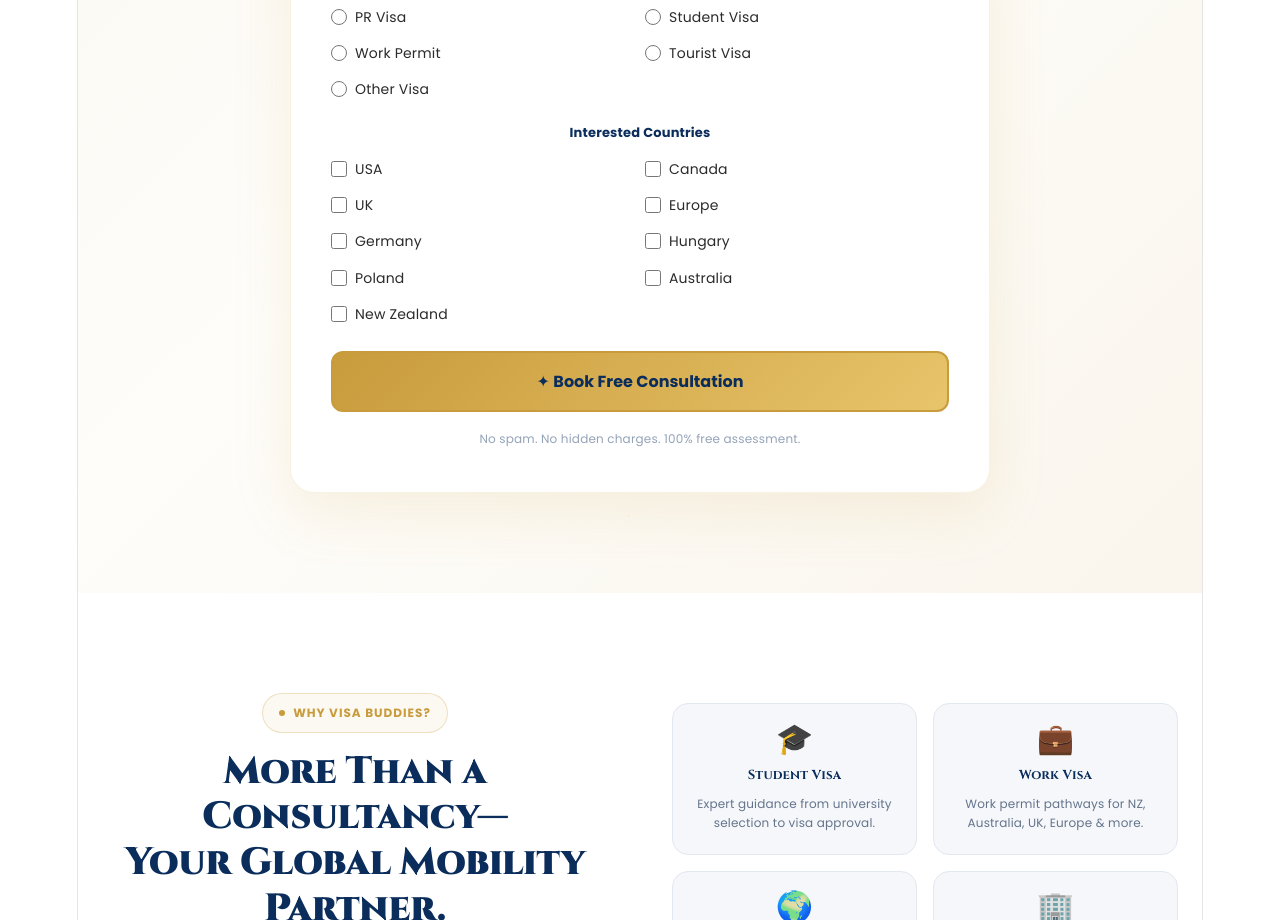
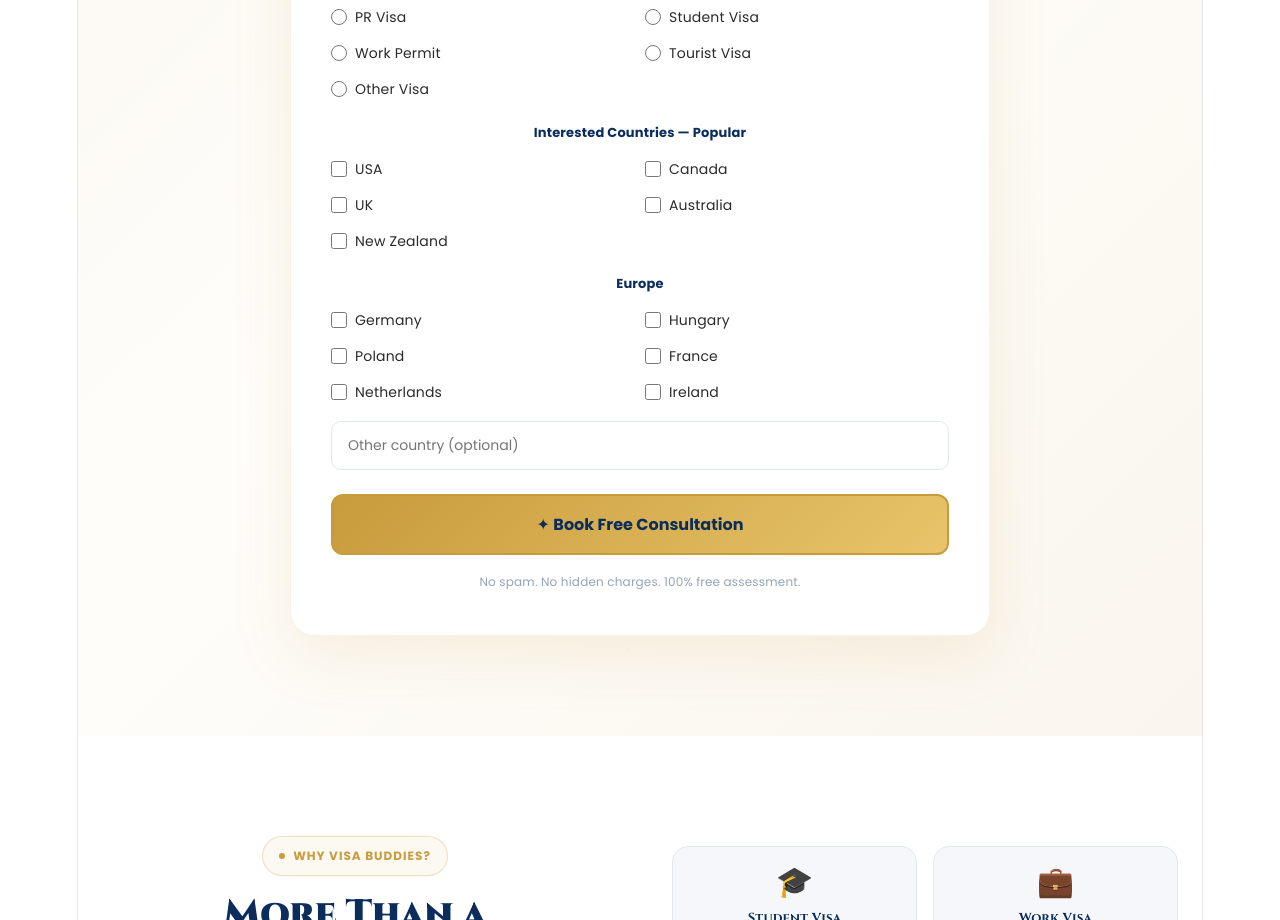
Before and after one commit to hetpatel79/visa-buddies, a React (Vite) app: page / in a window 1280 px wide. Shown: the part 2200-3120 px from the top of the page. Built offline with nearby package versions, Linux system fonts and the light colour scheme.

Commit message:
Split country checkboxes into Popular and Europe groups, add optional 'Other country' text field

```diff
--- a/src/App.jsx
+++ b/src/App.jsx
@@ -172,7 +172,8 @@ const DESTINATIONS = [
   { f: "🇸🇬", n: "Singapore", sub: "Business • Finance • Tech" },
 ];
 const TIMELINE = ["Free Consultation", "Profile Evaluation", "Document Preparation", "Application Submission", "Visa Filing", "Interview Guidance", "Visa Approval", "Fly Abroad 🎉"];
-const COUNTRY_LIST = ["USA", "Canada", "UK", "Europe", "Germany", "Hungary", "Poland", "Australia", "New Zealand"];
+const POPULAR_COUNTRIES = ["USA", "Canada", "UK", "Australia", "New Zealand"];
+const EUROPE_COUNTRIES = ["Germany", "Hungary", "Poland", "France", "Netherlands", "Ireland"];
 const VISA_TYPES = [{ v: "pr", l: "PR Visa" }, { v: "student", l: "Student Visa" }, { v: "work", l: "Work Permit" }, { v: "tourist", l: "Tourist Visa" }, { v: "other", l: "Other Visa" }];
 
 const TESTIMONIALS = [
@@ -225,7 +226,7 @@ export default function App(){
   const [scrolled, setScrolled] = useState(false);
   const [menuOpen, setMenuOpen] = useState(false);
   const [backTop, setBackTop] = useState(false);
-  const [form, setForm] = useState({ name: "", phone: "", email: "", country: "", visa: "", msg: "", consultType: "call", date: "", time: "", countries: [] });
+  const [form, setForm] = useState({ name: "", phone: "", email: "", country: "", visa: "", msg: "", consultType: "call", date: "", time: "", countries: [], otherCountry: "" });
   const [sent, setSent] = useState(false);
   const [storyIdx, setStoryIdx] = useState(0);
   const { scrollYProgress } = useScroll();
@@ -511,15 +512,27 @@ export default function App(){
                     </div>
 
                     <div style={{ marginBottom: 20 }}>
-                      <div style={{ fontSize: 13, fontWeight: 700, color: C.navy, marginBottom: 10 }}>Interested Countries</div>
-                      <div style={{ display: "grid", gridTemplateColumns: "1fr 1fr", gap: 10 }} className="g2">
-                        {COUNTRY_LIST.map((c) => (
+                      <div style={{ fontSize: 13, fontWeight: 700, color: C.navy, marginBottom: 10 }}>Interested Countries — Popular</div>
+                      <div style={{ display: "grid", gridTemplateColumns: "1fr 1fr", gap: 10, marginBottom: 16 }} className="g2">
+                        {POPULAR_COUNTRIES.map((c) => (
                           <label key={c} style={{ display: "flex", alignItems: "center", gap: 8, cursor: "pointer", fontSize: 14, color: C.text }}>
                             <input type="checkbox" checked={form.countries.includes(c)} onChange={() => setForm({ ...form, countries: form.countries.includes(c) ? form.countries.filter((x) => x !== c) : [...form.countries, c] })} style={{ accentColor: C.gold, width: 16, height: 16 }} />
                             {c}
                           </label>
                         ))}
                       </div>
+                      <div style={{ fontSize: 13, fontWeight: 700, color: C.navy, marginBottom: 10 }}>Europe</div>
+                      <div style={{ display: "grid", gridTemplateColumns: "1fr 1fr", gap: 10, marginBottom: 16 }} className="g2">
+                        {EUROPE_COUNTRIES.map((c) => (
+                          <label key={c} style={{ display: "flex", alignItems: "center", gap: 8, cursor: "pointer", fontSize: 14, color: C.text }}>
+                            <input type="checkbox" checked={form.countries.includes(c)} onChange={() => setForm({ ...form, countries: form.countries.includes(c) ? form.countries.filter((x) => x !== c) : [...form.countries, c] })} style={{ accentColor: C.gold, width: 16, height: 16 }} />
+                            {c}
+                          </label>
+                        ))}
+                      </div>
+                      <input placeholder="Other country (optional)" value={form.otherCountry} onChange={(e) => setForm({ ...form, otherCountry: e.target.value })}
+                        style={{ padding: "13px 16px", border: `1.5px solid ${C.border}`, borderRadius: 10, fontSize: 14, outline: "none", fontFamily: "Poppins,sans-serif", width: "100%" }}
+                        onFocus={(e) => (e.target.style.borderColor = C.gold)} onBlur={(e) => (e.target.style.borderColor = C.border)} />
                     </div>
 
                     <GoldBtn style={{ width: "100%", padding: 16, fontSize: 16, borderRadius: 12, marginTop: 4 }} onClick={() => { if (form.name && form.email && form.phone) setSent(true); }}>
```
